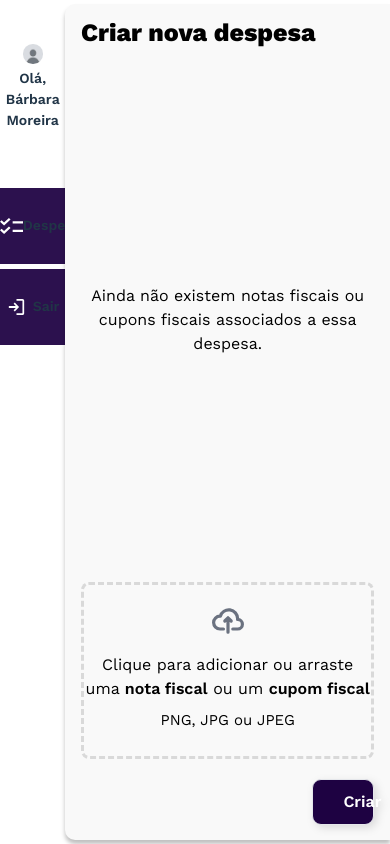
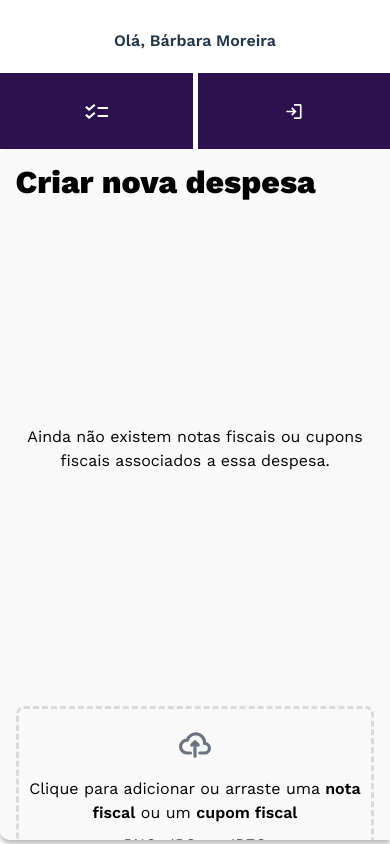
Before and after one commit to nathborges/notaqui-frontend, a Vue app: page /new in a window 390 px wide. Built offline with nearby package versions, Linux system fonts and the light colour scheme.

Commit message:
fix: responsividade

```diff
--- a/package.json
+++ b/package.json
@@ -16,10 +16,11 @@
     "lottie-web": "^5.12.2",
     "lottie-web-vue": "^2.0.7",
     "moment": "^2.29.4",
+    "pinia": "^2.1.6",
     "vue": "^3.3.4",
     "vue-chartjs": "^5.2.0",
     "vue-router": "^4.2.4",
-    "vuex": "^4.0.2"
+    "vuex": "^4.1.0"
   },
   "devDependencies": {
     "@vitejs/plugin-vue": "^4.2.3",
--- a/src/App.vue
+++ b/src/App.vue
@@ -1,9 +1,8 @@
 <template>
-    <router-view />
+  <router-view />
 </template>
 
 <style>
-
 .logo:hover {
   filter: drop-shadow(0 0 2em #646cffaa);
 }
@@ -12,8 +11,8 @@
 }
 
 @font-face {
-    font-family: "WorkSans";
-    src: url("./assets/fonts/worksans.ttf") format("truetype");
+  font-family: "WorkSans";
+  src: url("./assets/fonts/worksans.ttf") format("truetype");
 }
 
 body {
@@ -24,15 +23,16 @@ body {
 #app {
   margin: 0 !important;
   padding: 0 !important;
-
 }
 
 p {
   font-family: WorkSans;
+  font-size: clamp( 1rem, 0.5vw, 0.3vh);
 }
 
 h1 {
   font-family: WorkSans;
+  font-size: clamp( 2rem, 2vw, 2vh);
 }
 
 h2 {
--- a/src/components/CardArquivo.vue
+++ b/src/components/CardArquivo.vue
@@ -1,14 +1,14 @@
 <template>
   <div class="flex flex-row shadow file-card-container rounded-lg w-full gap-6">
-    <div class="flex align-center justify-center">
+    <div class="flex flex-wrap align-center justify-center">
       <a :href="returnUrl" class="align-center" target="_blank">
         <img class="rounded-lg align-center" :src="returnUrl" />
       </a>
     </div>
-    <div class="flex flex-col justify-evenly gap-3 flex-1">
-      <div class="flex flex-col gap-2">
+    <div class="flex flex-wrap flex-col justify-evenly gap-3 flex-1">
+      <div class="flex flex-wrap flex-col gap-2">
         <p class="title">Documento</p>
-        <div class="flex gap-2">
+        <div class="flex flex-wrap gap-2">
           <item
             class="flex-1"
             title="Título"
@@ -108,7 +108,7 @@ export default {
 <style scoped>
 .file-card-container {
   background-color: #d9d7eaba;
-  padding: 2%;
+  padding: 2vw 2vh;
   justify-content: space-around;
 }
 .file-card-container:hover {
@@ -138,7 +138,6 @@ img {
 .title {
   font-style: normal;
   font-weight: 600;
-  font-size: 16px;
   text-align: start;
   color: #2c2c2c;
 }
@@ -152,8 +151,4 @@ img {
 a {
   height: fit-content;
 }
-
-p {
-  font-size: 16px;
-}
 </style>
--- a/src/components/Dashboard.vue
+++ b/src/components/Dashboard.vue
@@ -1,6 +1,6 @@
 <template>
   <section class="section-container">
-    <div class="title-container">
+    <div>
       <h1>Todas as despesas</h1>
     </div>
     <div
@@ -171,24 +171,18 @@ export default {
 .section-container h1 {
   font-family: "WorkSans";
   font-weight: 800;
-  font-size: 25px;
   text-align: left;
 }
 
 h2 {
   font-family: "WorkSans";
   font-weight: 800;
-  font-size: 30px;
   text-align: left;
 }
 
 .button {
   cursor: pointer;
-}
-
-.button p {
   font-family: "WorkSans";
   font-weight: 500;
-  font-size: 14px;
 }
 </style>
--- a/src/components/Form.vue
+++ b/src/components/Form.vue
@@ -1,11 +1,18 @@
 <template>
   <section class="section-container">
-    <div class="title-container">
+    <div class="flex-1 title-container">
       <h1>Criar nova despesa</h1>
     </div>
-    <div class="content-container">
-      <div v-if="filesAttached.length == 0" :style="loadingIndicator ? 'filter: blur(2px)' : ''" class="flex-1 flex justify-center items-center">
-        <p>Ainda não existem notas fiscais ou cupons fiscais associados a essa despesa.</p>
+    <div class="flex-1 content-container">
+      <div
+        v-if="filesAttached.length == 0"
+        :style="loadingIndicator ? 'filter: blur(2px)' : ''"
+        class="flex-1 flex justify-center items-center card-container"
+      >
+        <p>
+          Ainda não existem notas fiscais ou cupons fiscais associados a essa
+          despesa.
+        </p>
       </div>
       <div
         v-else
@@ -15,7 +22,11 @@
           <CardArquivo :file="eachFile" />
         </div>
       </div>
-      <div class="flex flex-col align-middle" :style="loadingIndicator ? 'filter: blur(2px)' : ''">
+      <div class="flex flex-col" style="gap: 3vh">
+        <div
+          class="flex flex-col align-middle"
+          :style="loadingIndicator ? 'filter: blur(2px)' : ''"
+        >
           <div class="flex items-center attachment justify-center w-full">
             <label
               for="dropzone-file"
@@ -75,8 +86,12 @@
             </svg>
             <span class="sr-only">Carregando arquivo...</span>
           </div>
-        <div class="border rounded criar-button cursor-pointer" @click="submit">
+          <div
+            class="border rounded criar-button cursor-pointer"
+            @click="submit"
+          >
             <a><p>Criar</p></a>
+          </div>
         </div>
       </div>
     </div>
@@ -103,7 +118,7 @@ export default {
 
         const elementInformation = await this.getData(element);
 
-        if(elementInformation) {
+        if (elementInformation) {
           this.filesAttached.push(elementInformation);
         }
         this.loadingIndicator = false;
@@ -120,10 +135,9 @@ export default {
     async submit() {
       this.filesAttached.forEach(async (file) => {
         this.loadingIndicator = true;
-              await service.sendFile(file)
+        await service.sendFile(file);
         this.loadingIndicator = false;
-              this.$router.push('/dashboard');
-
+        this.$router.push("/dashboard");
       });
     },
   },
@@ -143,34 +157,22 @@ export default {
   padding: 4%;
   display: flex;
   flex-direction: column;
-  gap: 30px;
+  gap: 2vh;
   scrollbar-color: light;
+  overflow: scroll;
 }
 
 .content-container {
-  gap: 20px;
+  gap: 3vh;
   display: flex;
   flex-direction: column;
-  height: 100%;
   justify-content: space-around;
 }
 
 .section-container h1 {
   font-family: "WorkSans";
   font-weight: 800;
-  font-size: 25px;
   text-align: left;
-}
-
-h2 {
-  font-family: "WorkSans";
-  font-weight: 800;
-  font-size: 27px;
-  text-align: left;
-}
-
-p {
-  font-size: 16px;
 }
 
 .file-uploader-container {
@@ -189,7 +191,9 @@ p {
 }
 
 .card-container {
-  height: 55%;
+  min-height: 55vh;
+  height: 55vh;
+  max-height: 55vh;
   scrollbar-color: light;
   scrollbar-width: thin;
 }
@@ -200,11 +204,11 @@ label {
 
 .criar-button {
   background-color: #190433;
-  padding-left: 30px;
-  padding-right: 30px;
-  padding-top: 10px;
-  padding-bottom: 10px;
-  width: 20%;
+  padding-left: 3vw;
+  padding-right: 3vw;
+  padding-top: 1vh;
+  padding-bottom: 1vh;
+  width: 20vw;
   pointer-events: fill;
   filter: drop-shadow(3px 3px 4px rgba(0, 0, 0, 0.12));
   background: #1e0242;
@@ -212,17 +216,15 @@ label {
   font-family: "Work Sans";
   font-style: normal;
   font-weight: 600;
-  font-size: 18px;
   text-align: center;
   color: #ffffff;
   align-self: flex-end;
 }
 
-.attachment {
-  font-size: 17px;
+@media (max-width: 700px) {
+
+  .section-container {
+    width: 100vw;
   }
-
-.sm {
-  font-size: 15px !important;
 }
 </style>
--- a/src/components/Item.vue
+++ b/src/components/Item.vue
@@ -71,7 +71,6 @@ export default {
 
 .title {
   font-weight: 400;
-  font-size: 13px;
   color: #252525;
 }
 
@@ -84,7 +83,6 @@ export default {
 
 .value {
   font-weight: 600;
-  font-size: 13px;
   text-align: left;
 }
 
--- a/src/components/NavBar.vue
+++ b/src/components/NavBar.vue
@@ -47,7 +47,6 @@
 }
 
 .nav-bar-user p {
-  font-size: 14px;
   font-weight: 600;
 }
 a {
@@ -82,7 +81,6 @@ a {
 
 .each-item p {
   text-align: left;
-  font-size: 14px;
   font-weight: 600;
   flex: 1;
 }
@@ -92,4 +90,26 @@ a {
   flex: 0.5;
 }
 
+@media (max-width: 700px) {
+
+  .nav-bar-user {
+    padding: 2vh;
+  }
+
+  .nav-bar-user img {
+    display: none;
+
+  }
+  .nav-bar-logo {
+    display: none;
+  }
+
+  .each-item p {
+    display: none;
+  }
+
+  .nav-bar-items {
+    flex-direction: row;
+  }
+}
 </style>
--- /dev/null
+++ b/src/store/index.js
@@ -0,0 +1,12 @@
+import {createStore} from 'vuex'
+
+const state = {
+    isAuthorized: false,
+};
+
+const mutations = {
+    login(state) {
+        state.isAuthorized = true;
+    },
+};
+export const store = createStore({ state, mutations });
--- a/src/views/Login.vue
+++ b/src/views/Login.vue
@@ -60,12 +60,25 @@ onMounted(() => {
 </template>
 
 <script>
+import { store } from "../store/index";
+
 export default {
   name: "Login",
   data() {
     return {
       email: "",
       password: "",
+    };
+  },
+  setup() {
+    const myStore = store;
+
+    function login() {
+      console.log(myStore);
+    }
+
+    return {
+      login,
     };
   },
   computed: {
@@ -90,8 +103,8 @@ export default {
       this.file.data = moment(newValue).format("DD/MM/YYYY");
     },
     actionLogin() {
-      console.log(this.email, this.password);
-      if (this.email == "sanofi@teste.com" && this.password == "sanofi") {
+      console.log(this.$store);
+      if (this.email == "a" && this.password == "b") {
         this.$router.push("/dashboard");
       }
     },
@@ -112,7 +125,7 @@ export default {
 .main-container input {
   background-color: #e4e4e4;
   height: 59px;
-  width: 380px;
+  width: 30vw;
   color: black;
   text-align: center;
 }
@@ -127,7 +140,7 @@ export default {
 }
 
 .login-logo {
-  width: 50%;
+  width: 15vw;
 }
 
 .login-container {
@@ -162,7 +175,7 @@ export default {
   background-color: #190433;
   border-radius: 15px;
   height: 59px;
-  width: 380px;
+  width: 20vw;
   pointer-events: fill;
   filter: drop-shadow(3px 3px 4px rgba(0, 0, 0, 0.12));
   background: #1e0242;
@@ -194,6 +207,7 @@ h2 {
   font-weight: 600;
   font-size: 25px;
   color: white;
+  margin: 0 3vw 0 3vw;
 }
 
 input {
@@ -206,6 +220,37 @@ input {
 }
 
 .gif {
-  height: 45vh;
+  max-height: 45vh;
+  min-height: 10vh;
+}
+
+@media (max-width: 700px) {
+  .main-container {
+    flex-direction: column;
+  }
+
+  .inputs-container {
+    padding-top: 5vh;
+    padding-bottom: 5vh;
+    padding-right: 5vw;
+    padding-left: 5vw;
+
+  }
+
+  .login-button {
+    width: 50vw;
+  }
+
+  .main-container input{
+    width: 90vw;
+  }
+
+  .banner-container {
+    gap: 1vh;
+  }
+  .banner-container h2 {
+    gap: 1vh;
+    padding: 5vh;
+  }
 }
 </style>
--- a/src/views/NovaDespesa.vue
+++ b/src/views/NovaDespesa.vue
@@ -61,4 +61,10 @@ main {
 .blur {
     filter: blur(2px);
 }
+
+@media (max-width: 700px) {
+  main {
+    flex-direction: column;
+  }
+}
 </style>
```
Also changed, not shown: src/main.js (+6 -6 lines), 1 other file (tests, documents, lock files or other folders). Lines whose indentation alone changed are shown as unchanged.
